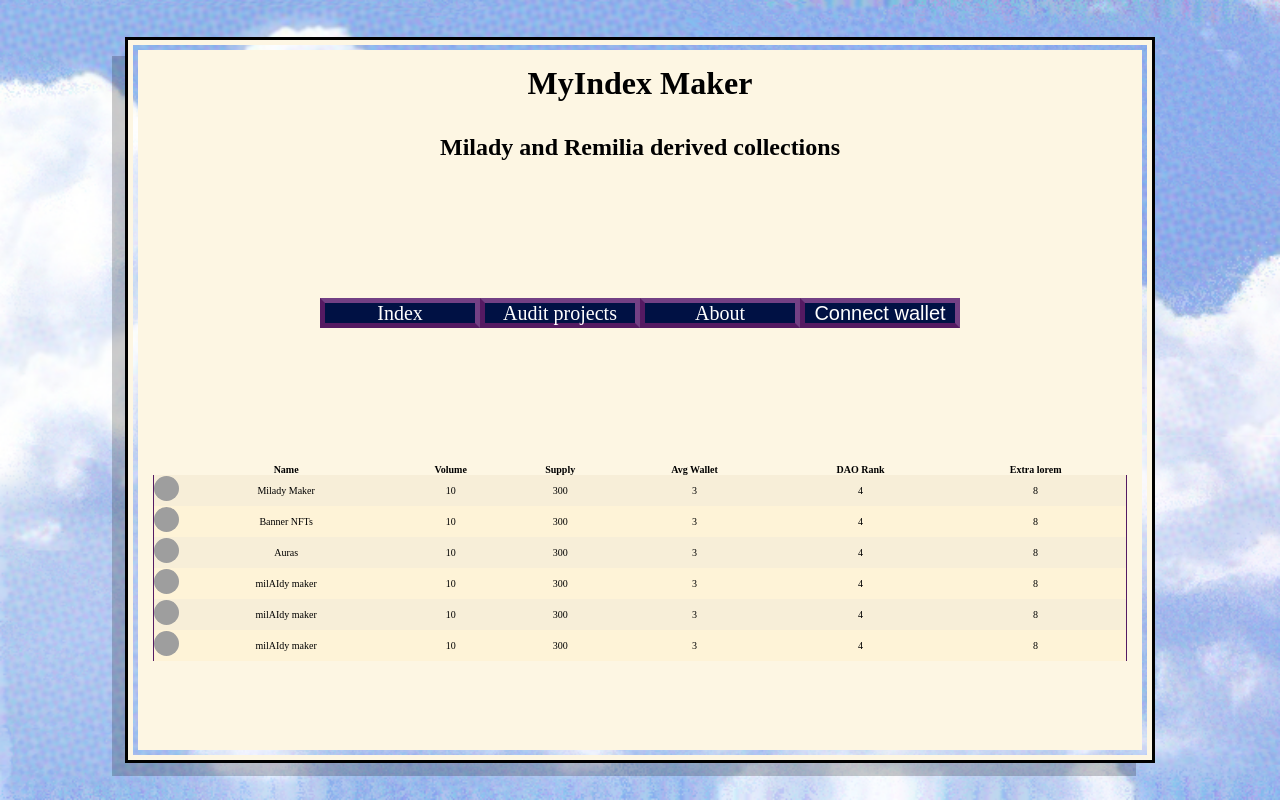
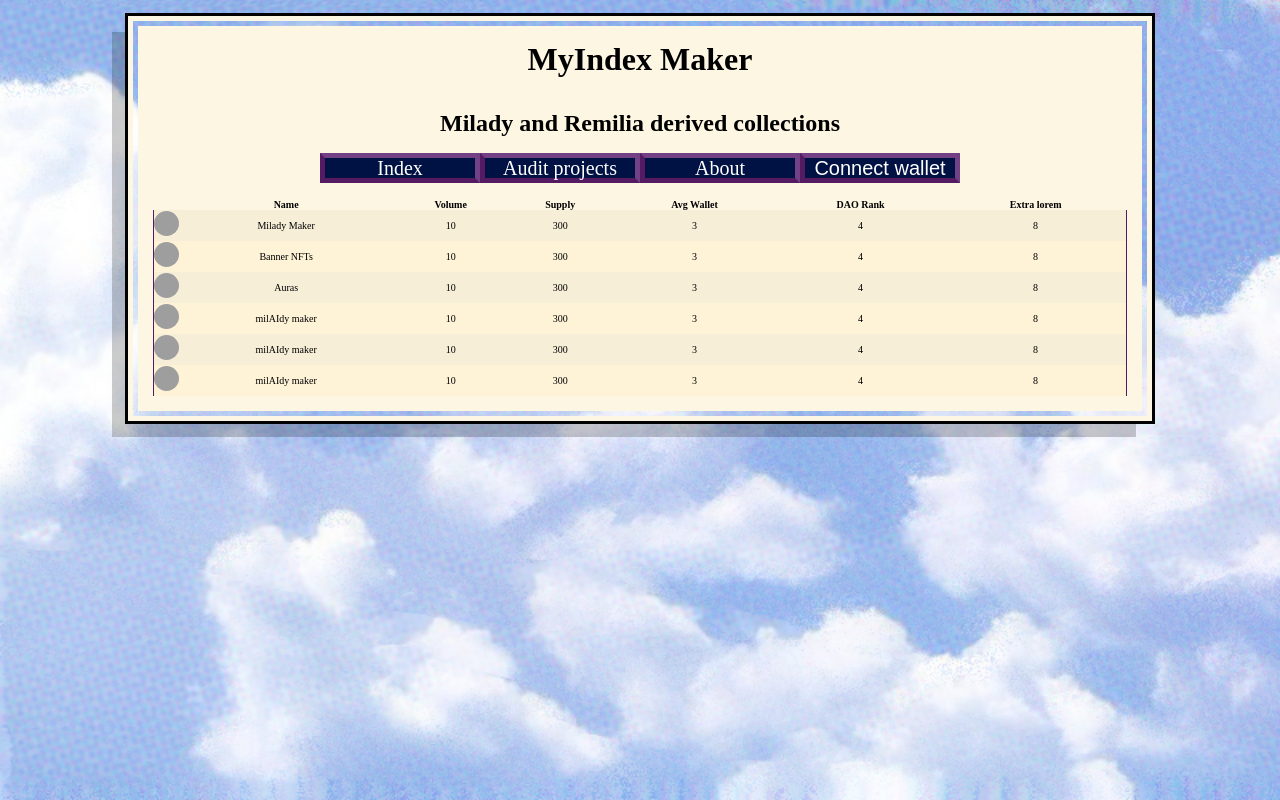
Before and after one commit to DennisDv24/myindexmaker-front, a React (Create React App) app: page / in a window 1280 px wide. Built offline with nearby package versions, Linux system fonts and the light colour scheme; grey boxes are pictures that could not be loaded.

Commit message:
fix: removed scroll-y from table

```diff
--- a/src/pages/home/home.css
+++ b/src/pages/home/home.css
@@ -1,7 +1,7 @@
-.Content {
+/* .Content {
 	position: sticky;
 	background-color: var(--bg-color);
-	width: 60%; /* 100 - 20vw*2 */
+	width: 60%;
 	margin: 10vh auto;
 	justify-content: center;
 	border-style: double;
@@ -22,9 +22,9 @@
 	border-color: var(--button-border-color2);
 	background-clip: padding-box;
   	box-shadow: -15px 15px #00000033;
-}
+} */
 
-.MainHeading {
+/* .MainHeading {
 	margin: 30px 0;
 }
 
@@ -45,9 +45,9 @@
 	font-size: 28px;
 	margin: 20px;
 	padding: 0;
-}
+} */
 
-
+/*
 @media (max-width: 1439px) {
 	.Content {
 		width: 70%
@@ -65,19 +65,19 @@
 		width: 88%;
 	}
 
-}
+} */
 
 .home {
 	height: inherit;
 	width: inherit;
 	display: flex;
 	justify-content: center;
-    align-items: center;
+	margin: 1em 0em;
 }
 
 .card-wrapper {
 	width: 80vw;
-    height: 90vh;
+    height: max-content;
 	background-color: var(--bg-color);
 	border: 15px double var(--bg-color);
 	background-clip: padding-box;
@@ -87,10 +87,9 @@
 }
 
 .card {
-    height: 100%;
     display: grid;
     grid-template-columns: repeat(1, 1fr);
-    grid-template-rows: auto 1fr 1fr;
+    grid-template-rows: auto 1fr auto;
 	grid-gap: 1em;
 }
 
@@ -116,5 +115,4 @@
 }
 
 .card__table {
-	overflow-y: scroll;
 }
```
